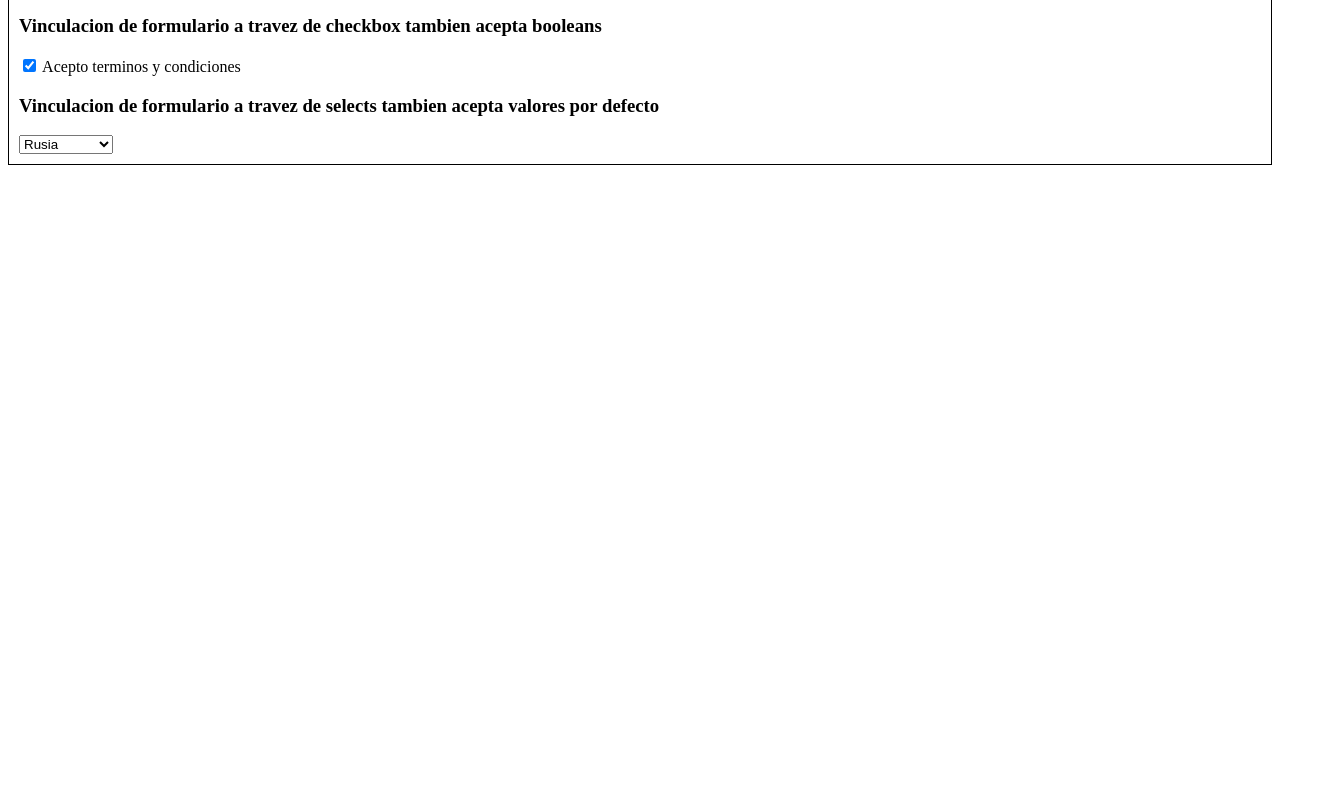
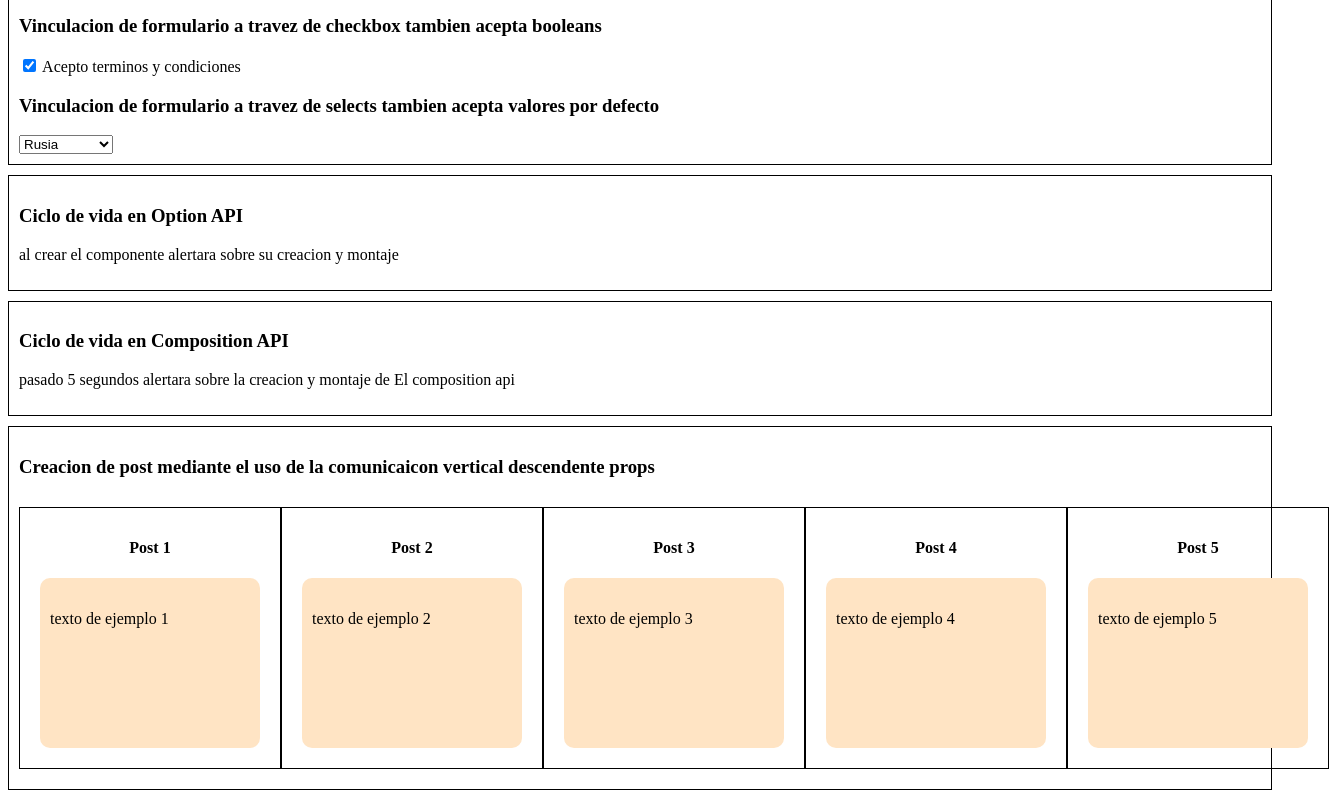
Before and after one commit to DylanVallejo/vueJSCRUD, a Vue app: page / in a window 1280 px wide. Shown: the part 1300-2100 px from the top of the page, 1329 px wide, since content can reach past the window. Before the commit the page ends 1475 px from the top, so only its background shows below. Built offline with nearby package versions, Linux system fonts and the light colour scheme.

Commit message:
Utilizando los metodos de ciclo de vida para m0ostrar mensajes en su ceracion y destruccion creando componente de post para manejar props y comunicacion vertical descendente renderizando los props del padre en el hijo

```diff
--- a/src/App.vue
+++ b/src/App.vue
@@ -9,6 +9,9 @@
   <ExampleFor/>
   <ClassBind/>
   <ModelForm/>
+  <LifeCycleOption/>
+  <LifeCycleCompositionApi/>
+  <PostList/>
 </template>
 
 <script setup>
@@ -20,6 +23,9 @@ import ExampleSelective from './components/ExampleSelective.vue'
 import ExampleFor from './components/ExampleFor.vue';
 import ClassBind from './components/ClassBind.vue';
 import ModelForm from './components/ModelForm.vue';
+import LifeCycleOption from './components/LifeCycleOption.vue';
+import LifeCycleCompositionApi from './components/LifeCycleCompositionApi.vue';
+import PostList from './components/PostList.vue';
 </script>
 
 
@@ -29,6 +35,7 @@ import ModelForm from './components/ModelForm.vue';
   border: 1px solid black;
   margin: 10px auto;
   padding: 10px;
+  box-sizing: content-box;
 }
 
 </style>
--- /dev/null
+++ b/src/components/LifeCycleCompositionApi.vue
@@ -0,0 +1,35 @@
+<template>
+    <div class="container">
+        <h3>Ciclo de vida en Composition API</h3>
+        <p>pasado 5 segundos alertara sobre la creacion y montaje de El composition api </p>
+    </div>
+</template>
+<script setup>
+import { onMounted,onUpdated } from 'vue'
+
+
+//la funcion recibe un callback puede ser un arrow funciton
+
+    onMounted(()=>{
+
+        setTimeout(()=>{
+            alert('composition api mounted')
+            console.log('composition api mounted')
+
+        },5000)
+    })
+
+    onUpdated(()=>{
+        setTimeout(()=>{
+
+            alert('composition api updated')
+            console.log('composition api updated')
+        },5000)
+    })
+
+
+</script>
+
+<style scoped>
+
+</style>
--- /dev/null
+++ b/src/components/LifeCycleOption.vue
@@ -0,0 +1,42 @@
+<template>
+    <div class="container">
+        <h3>Ciclo de vida en Option API</h3>
+        <p>al crear el componente alertara sobre su creacion y montaje </p>
+    </div>
+</template>
+<script>
+
+    import { defineComponent } from 'vue'
+
+    export default defineComponent({
+        name: "LifeCycleOption",
+        data(){
+
+        },
+        methods(){
+
+        },
+        // usando ciclos de vida
+        //creacion del elemento
+        created(){
+            alert("option api created ")
+        },
+        //componente montado
+        mounted(){
+            alert("option api mounted")
+
+        },
+        //componente actualizado
+        updated(){
+            alert("option api updated")
+        },
+        //destroy
+        unmounted(){
+            alert("option api unmounted")
+        },
+    })
+
+</script>
+<style scoped>
+
+</style>
--- /dev/null
+++ b/src/components/PostDetail.vue
@@ -0,0 +1,43 @@
+<template>
+    <div class="container">
+        <h4>{{ props.title }}</h4>
+        <div class="post">
+            <h5></h5>
+            <p>{{ props.content }}</p>
+        </div>
+    </div>
+</template>
+<script>
+import { defineComponent } from 'vue';
+export default defineComponent({
+    name:"PostDetail",
+    props: {
+        title: {
+            type: String,
+            required: true
+        },
+        content : {
+            type: String,
+            required: true,
+            default: "Este post no tiene contenido"
+        }
+    },
+    setup(props){
+        return {props}
+    }
+})
+</script>
+<style scoped>
+.container .post{
+    width: 200px;
+    height:  150px;
+    border-radius: 10px;
+    background-color: bisque;
+    margin: 10px;
+    padding: 10px;
+    box-sizing: content-box;
+}
+.container h4{
+    text-align: center;
+}
+</style>
--- /dev/null
+++ b/src/components/PostList.vue
@@ -0,0 +1,29 @@
+<template>
+    <div class="container">
+        <h3>Creacion de post mediante el uso de la comunicaicon vertical descendente props</h3>
+        <div class="container2">
+            <PostDetail v-for="elm in info" :key="elm.title" :title="elm.title" :content= "elm.content" />
+        </div>
+    </div>
+</template>
+
+<script setup>
+import PostDetail from './PostDetail.vue';
+let info = [
+    { title: "Post 1", content: "texto de ejemplo 1"},
+    { title: "Post 2", content: "texto de ejemplo 2"},
+    { title: "Post 3", content: "texto de ejemplo 3"},
+    { title: "Post 4", content: "texto de ejemplo 4"},
+    { title: "Post 5", content: "texto de ejemplo 5"},
+    ]
+</script>
+
+<style scoped>
+.container .container2{
+    display: flex;
+    justify-content: wrap;
+    flex-direction: row;
+    justify-content: space-around;
+    box-sizing: border-box ;
+}
+</style>
```
